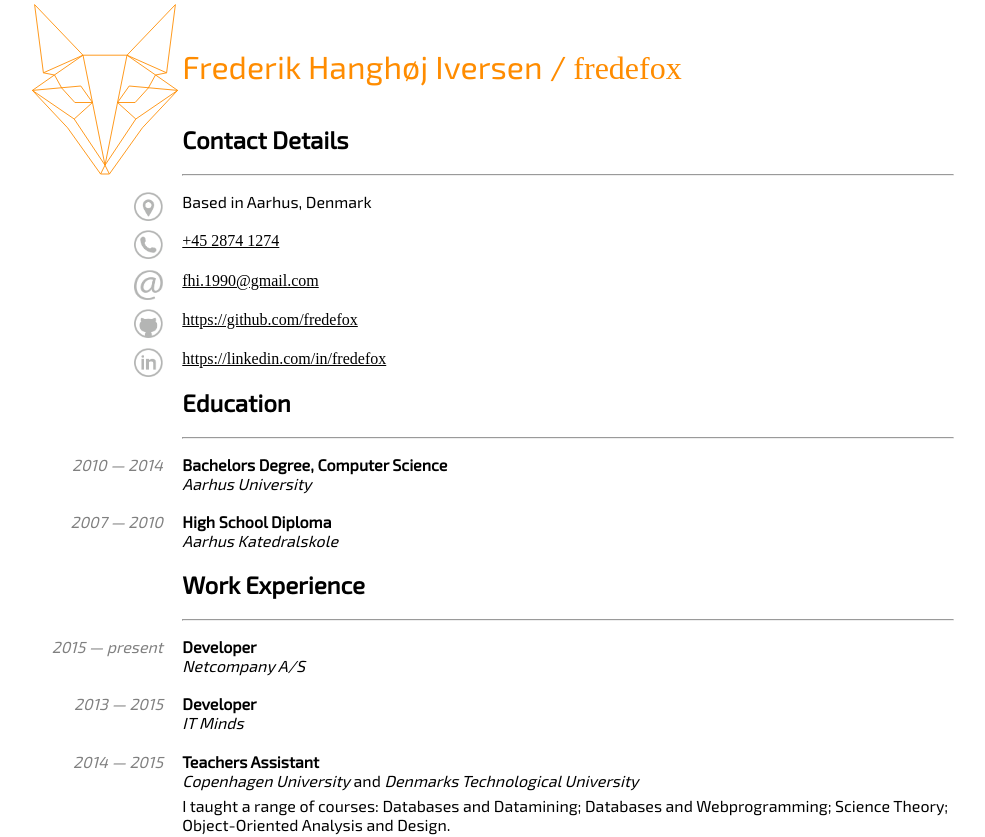
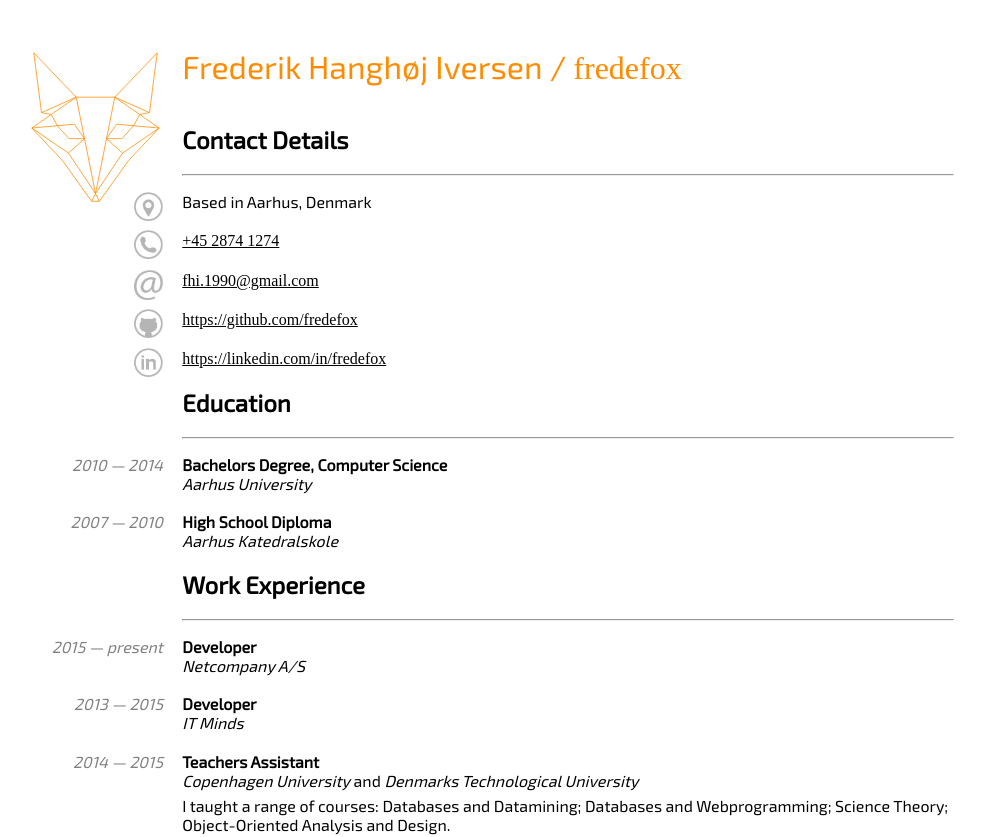
Before and after one commit to fredefox/fredefox.github.io, a plain HTML site: page curriculum/index.html in a window 1280 px wide. Shown: the top 837 px of the page, without its empty margins (149-1134 px from the left). Drawn offline with Linux system fonts and the light colour scheme.

Commit message:
Do not move logo to top of page

```diff
--- a/curriculum/css/layout.css
+++ b/curriculum/css/layout.css
@@ -31,7 +31,3 @@ li, header {
 address img {
   width: 3ch;
 }
-.logo {
-  width: 16ch;
-  top: -5ch;
-}
```
